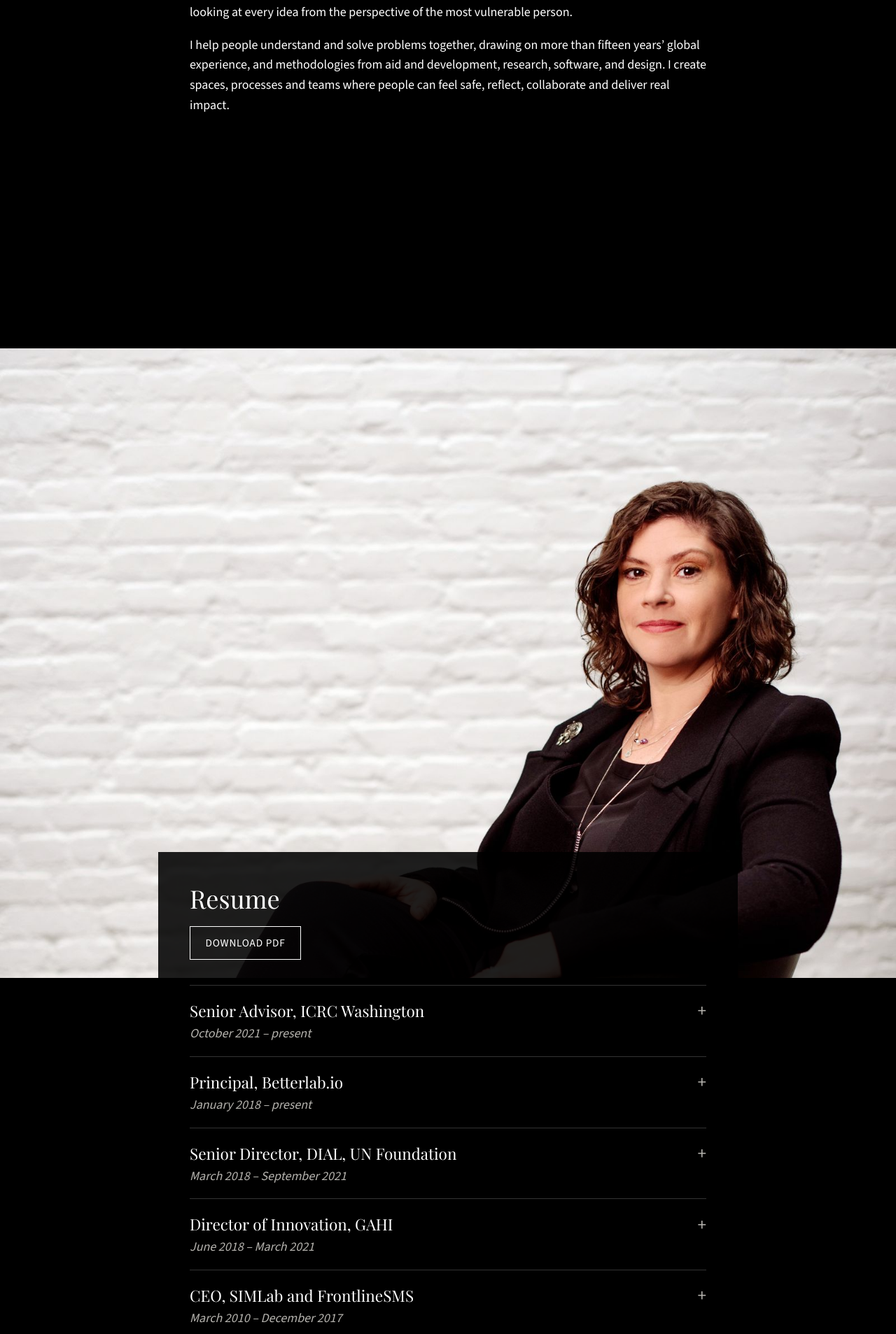
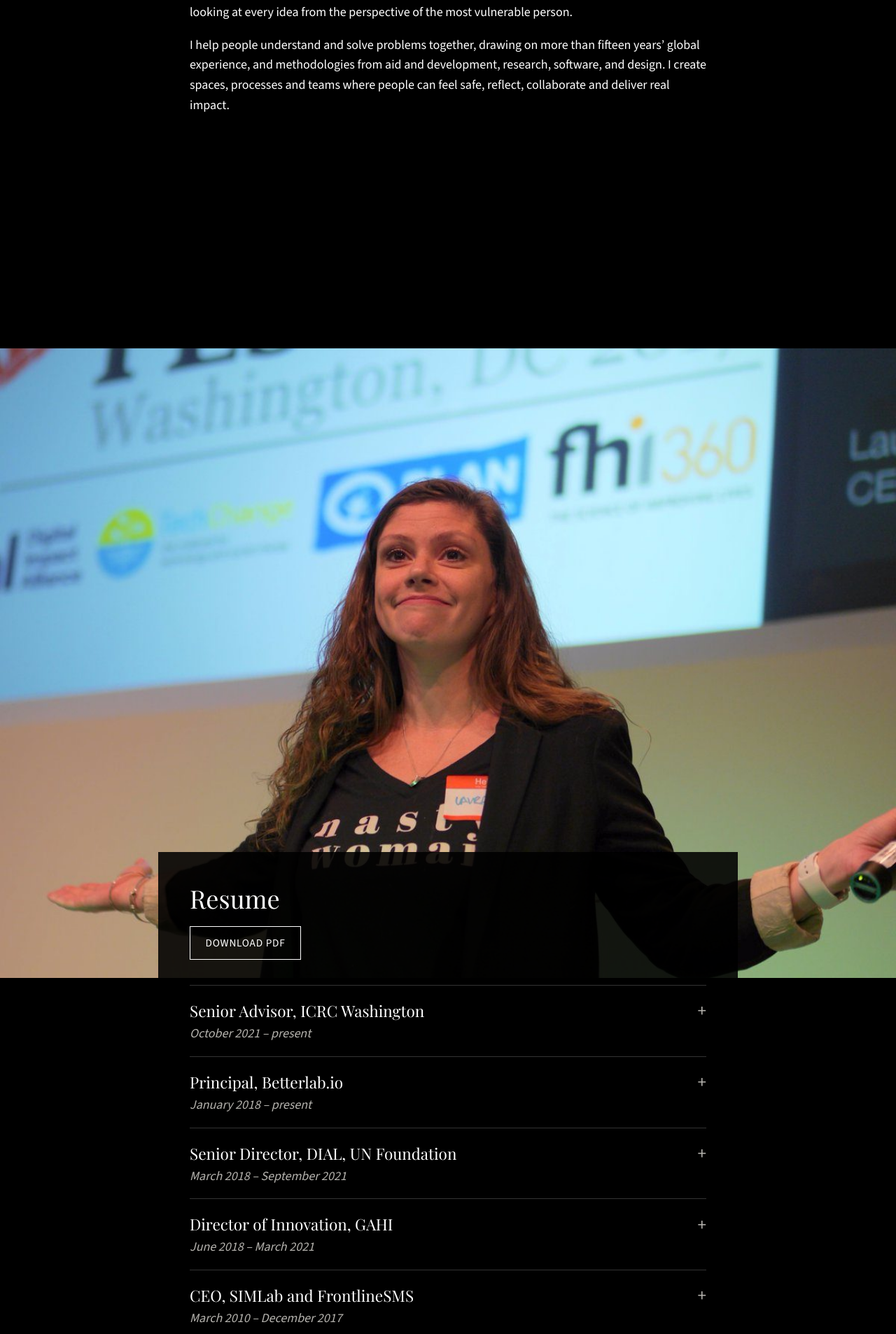
Before and after one commit to laurawmcd/laurawmcd.github.io, a Jekyll site: the page built from index.md, in a window 1280 px wide. Shown: the part 1170-3077 px from the top of the page at 70% size. Built offline with Jekyll 4.4.1, drawn with Linux system fonts in a browser that asks for light colours.

Commit message:
Swap armchair headshot onto contact page, FailFest photo behind resume
Co-Authored-By: Claude Opus 5.5 <noreply@anthropic.com>
Claude-Session: https://claude.ai/code/session_01WRA4EfxJcuyGjrmrRCiwBP

```diff
--- a/index.md
+++ b/index.md
@@ -19,7 +19,7 @@ I help people understand and solve problems together, drawing on more than fifte
 </section>
 
 <section class="panel">
-<div class="panel-bg" style="--focus: 65% 0%"><img src="/assets/images/laura-portrait-2.jpg" alt="Laura sits in a dark leather armchair in front of a white brick wall, wearing black and glittery high-top sneakers."></div>
+<div class="panel-bg" style="--focus: center 25%"><img src="/assets/images/failfest.jpg" alt="Laura on stage at FailFest, Washington DC, 2017, arms spread wide, in front of a screen showing sponsor logos."></div>
 <div class="panel-content"><div class="column" markdown="1">
 
 ## Resume
```
Also changed, not shown: contact.md (+1 -1 lines).
